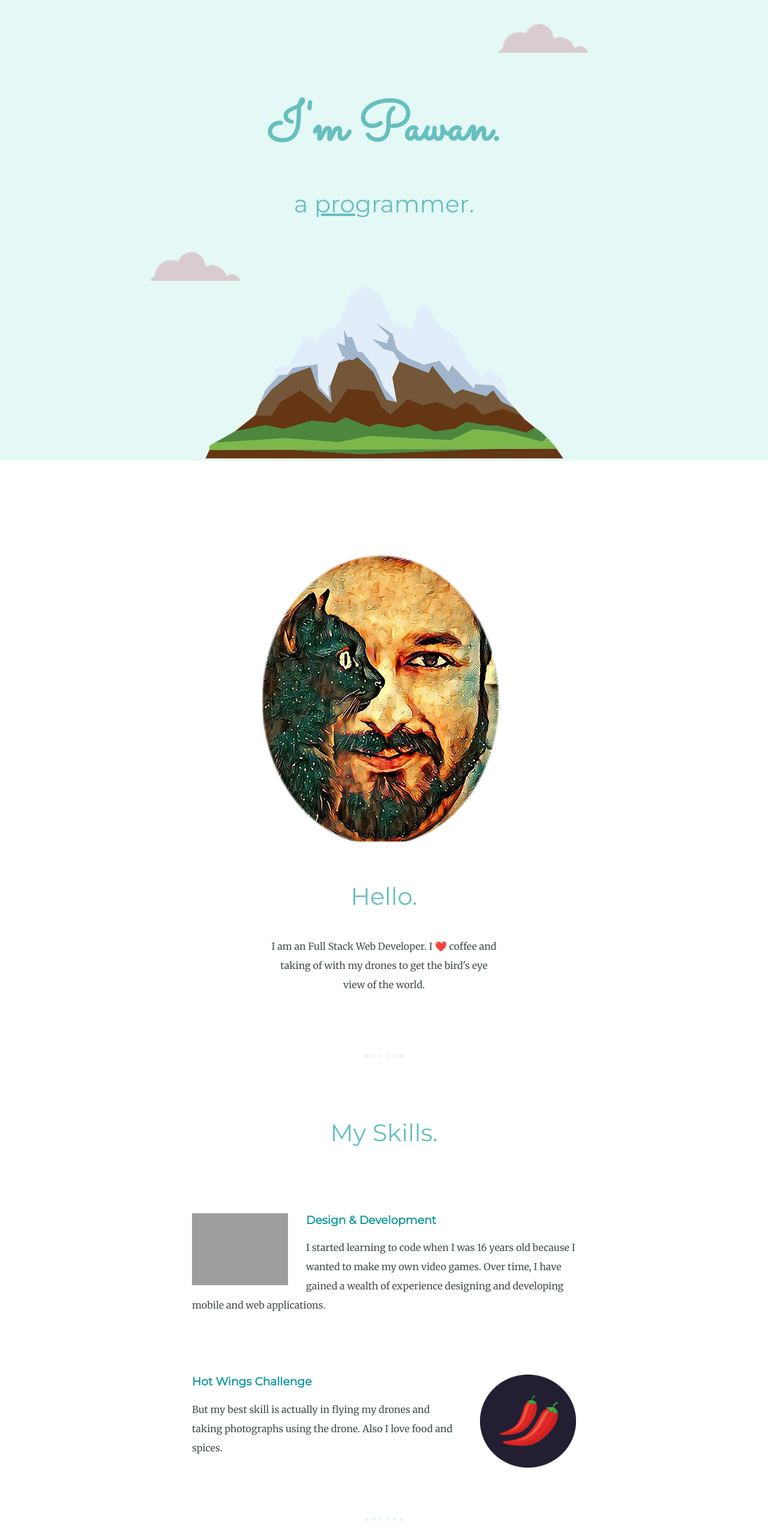
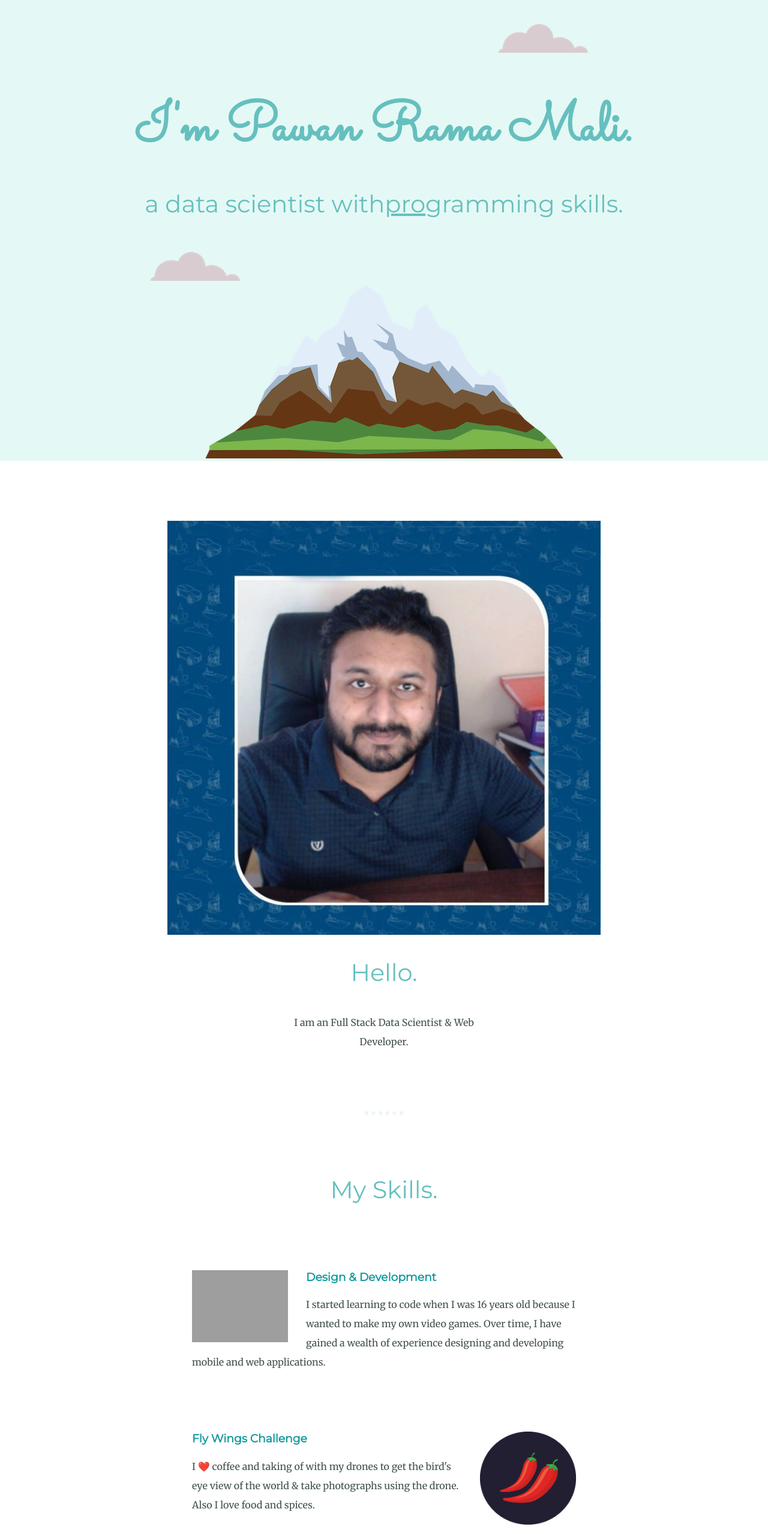
Before and after one commit to PawanRamaMali/Profile, a plain HTML site: page index.html in a window 1280 px wide. Shown: the top 2560 px of the page at 60% size. Drawn offline with Linux system fonts and the light colour scheme; grey boxes are pictures that could not be loaded.

Commit message:
Update Feb 18

```diff
--- a/index.html
+++ b/index.html
@@ -13,8 +13,8 @@
   <div class="top-container">
     <img class="top-cloud" src="images/cloud.png" alt="cloud">
     <div class="title-text">
-      <h1>I'm Pawan.</h1>
-      <h2>a <span class="pro">pro</span>grammer.</h2>
+      <h1>I'm Pawan Rama Mali.</h1>
+      <h2>a data scientist with<span class="pro">pro</span>gramming skills.</h2>
     </div>
     <img class="bottom-cloud" src="images/cloud.png" alt="cloud">
     <img class="mountain" src="images/mountain.png" alt="mountain-img">
@@ -22,9 +22,9 @@
 
   <div class="middle-container">
     <div class="profile">
-      <img src="images/pawan3.png" alt="Pawan-profile-img">
+      <img src="images/pawan-rama-mali.png" alt="Pawan-profile-img">
       <h2>Hello.</h2>
-      <p class="intro">I am an Full Stack Web Developer. I ❤️ coffee and taking of with my drones to get the bird's eye view of the world.</p>
+      <p class="intro">I am an Full Stack Data Scientist & Web Developer. </p>
     </div>
     <hr>
     <div class="skills">
@@ -39,26 +39,26 @@
       <div class="skill-row">
         <img class="chilli-img" src="images/chillies.png" alt="chillies-img">
 
-        <h3>Hot Wings Challenge</h3>
-        <p>But my best skill is actually in flying my drones and taking photographs using the drone. Also I love food and spices.</p>
+        <h3>Fly Wings Challenge</h3>
+        <p>I ❤️ coffee and taking of with my drones to get the bird's eye view of the world & take photographs using the drone. Also I love food and spices.</p>
 
       </div>
     </div>
     <hr>
     <div class="contact-me">
       <h2>Get In Touch</h2>
-      <h3>If you love hot wings as much as I do.</h3>
-      <p class="contact-message">Love food much as I do? Let's talk about how awesome they are! We can code while we eat!</p>
+      <h3>If you love what you do.</h3>
+      <p class="contact-message">Love food much as I do? Let's talk about how awesome they are! </p>
       <a class="btn" href="mailto:prm@outlook.in">CONTACT ME</a>
     </div>
   </div>
 
 
   <div class="bottom-container">
-    <a class="footer-link" href="https://www.linkedin.com/in/">LinkedIn</a>
+    <a class="footer-link" href="https://www.linkedin.com/in/PawanRamaMali">LinkedIn</a>
     <a class="footer-link" href="https://twitter.com/PawanRamaMali">Twitter</a>
     <a class="footer-link" href="https://facebook.com/pawanrm">Facebook</a>
-    <p class="copyright">© 2019 Pawan.cloud </p>
+    <p class="copyright">© 2021 Pawan.xyz </p>
   </div>
 </body>
 
```
Also changed, not shown: images/myPhotoR.png (renamed from myPhotoR.png), images/pawan-rama-mali.png (added).
